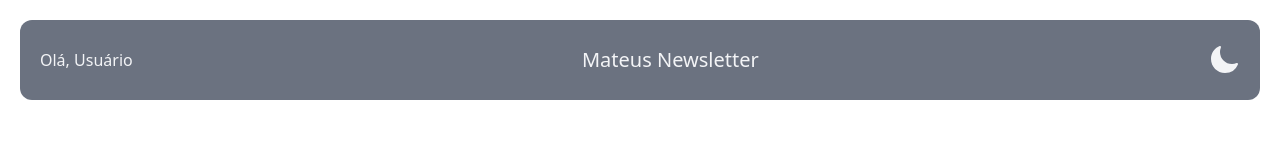
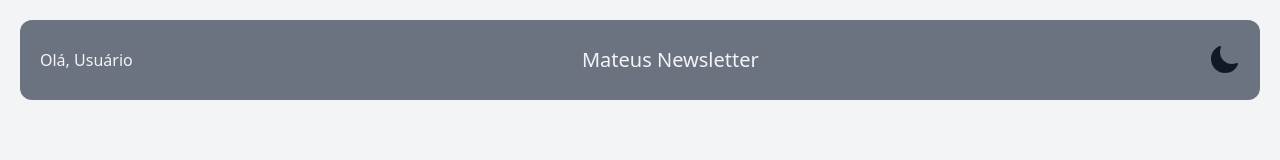
Before and after one commit to mteusbarbosa/react-tailwind, a React (Vite) app in the folder react-tailwind/: page / in a window 1280 px wide. Shown: the top 160 px of the page. Built offline with nearby package versions, Linux system fonts and the light colour scheme.

Commit message:
dark mode implemented

```diff
--- a/react-tailwind/index.html
+++ b/react-tailwind/index.html
@@ -6,7 +6,7 @@
     <meta name="viewport" content="width=device-width, initial-scale=1.0" />
     <title>Alura Newsletter</title>
   </head>
-  <body>
+  <body class="bg-gray-100 dark:bg-gray-900">
     <div id="root"></div>
     <script type="module" src="/src/main.jsx"></script>
   </body>
--- a/react-tailwind/src/components/Header/Header.jsx
+++ b/react-tailwind/src/components/Header/Header.jsx
@@ -1,11 +1,9 @@
-import { MoonIcon } from '@heroicons/react/24/solid'
+import ToggleTheme from '../ToggleTheme/ToggleTheme';
 
-const Header = () => {
+export default function Header(){
     return <div className="flex h-20 bg-gray-500 justify-between items-center px-5 sm:rounded-xl sm:m-5">
         <span className="text-gray-100">Olá, Usuário</span>
         <h1 className="text-gray-100 text-xl">Mateus Newsletter</h1>
-        <MoonIcon className="h-8 text-gray-100 hidden sm:block"/>
+        <ToggleTheme></ToggleTheme>
     </div>
 }
-
-export default Header;
--- /dev/null
+++ b/react-tailwind/src/components/ToggleTheme/ToggleTheme.jsx
@@ -0,0 +1,11 @@
+import { MoonIcon, SunIcon } from "@heroicons/react/24/solid"
+
+export default function ToggleTheme(){
+    const toggle = () => {
+        document.documentElement.classList.toggle('dark')
+    }
+    return <div className="hidden sm:block">
+        <MoonIcon className="h-8 text-gray-900 block dark:hidden cursor-pointer" onClick={toggle}></MoonIcon>
+        <SunIcon className="h-8 text-gray-100 hidden dark:block cursor-pointer" onClick={toggle}></SunIcon>
+    </div>
+}
--- a/react-tailwind/tailwind.config.cjs
+++ b/react-tailwind/tailwind.config.cjs
@@ -1,5 +1,6 @@
 /** @type {import('tailwindcss').Config} */
 module.exports = {
+  darkMode: 'class',
   content: [
     "./index.html",
     "./src/**/*.{js,jsx}",
```
